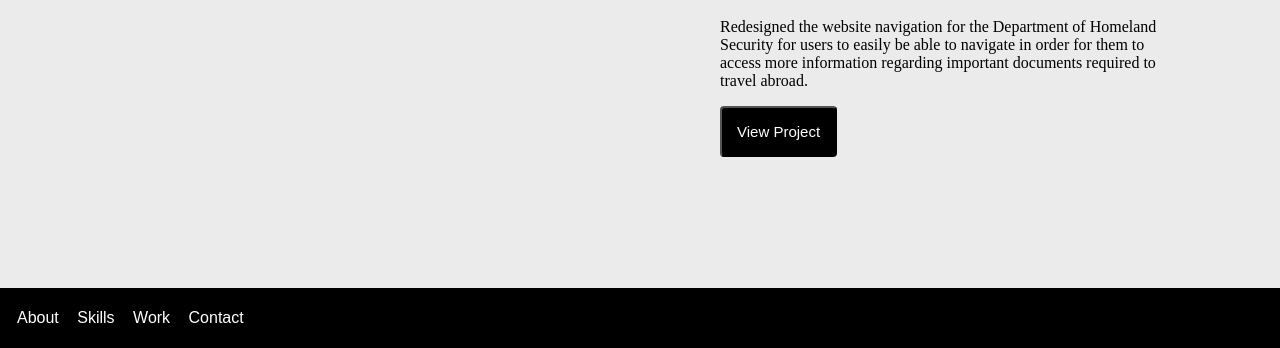
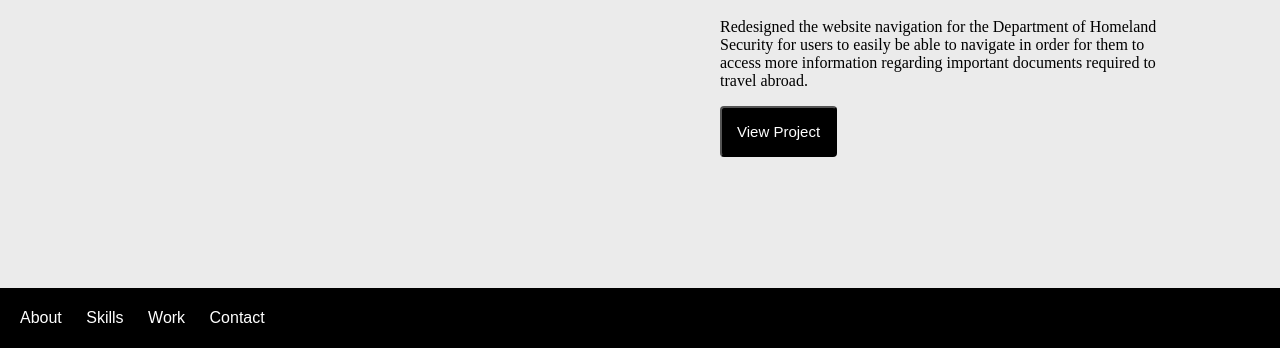
Before and after one commit to aizquierdo7/UX_UI_HW_18, a plain HTML site: page index.html in a window 1280 px wide. Shown: the part 2552-2900 px from the top of the page. Drawn offline with Linux system fonts and the light colour scheme.

Commit message:
Update style.css

```diff
--- a/css/style.css
+++ b/css/style.css
@@ -53,7 +53,7 @@ body {
   }
   footer li {
     display: inline-block;
-    padding: 0px 7px;
+    padding: 0px 10px;
   }
   .heading {
     text-align: center;
```
